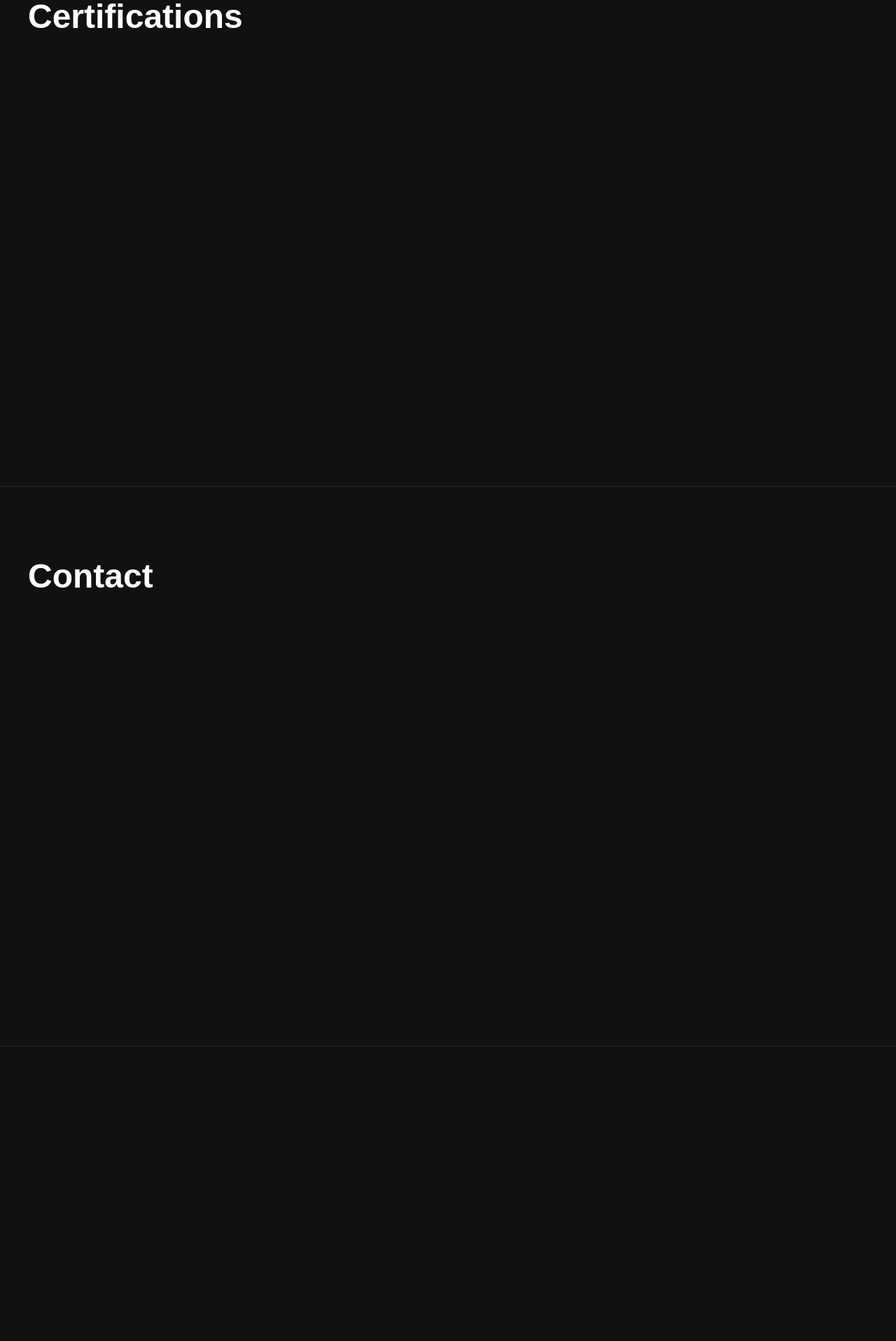
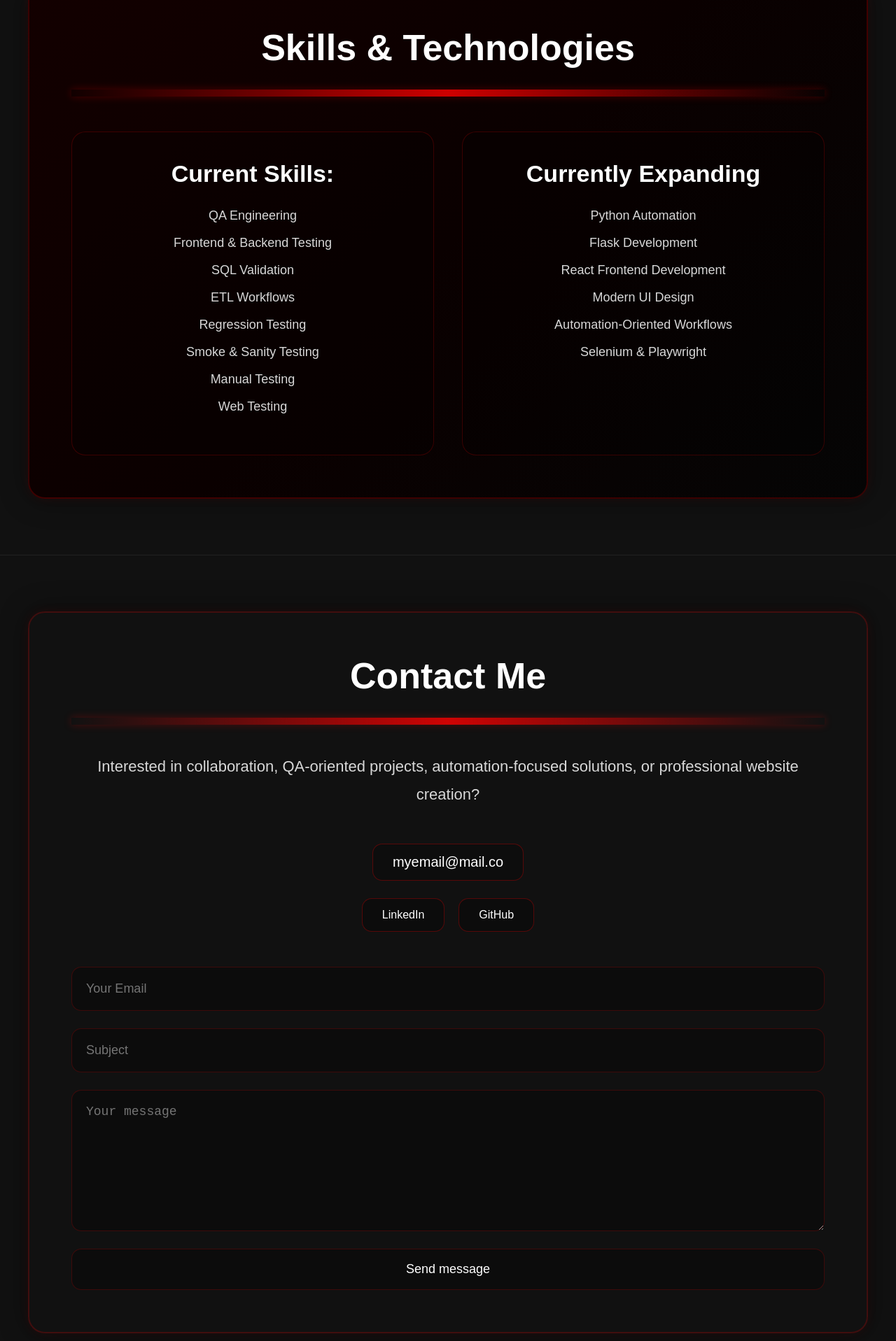
Before and after one commit to AdrianM-byte/amportfolio.ro, a React app in the folder frontend/: page / in a window 1280 px wide. Shown: the part 4903-6820 px from the top of the page at 70% size. Before the commit the page ends 6399 px from the top, so only its background shows below. Built offline with nearby package versions, Linux system fonts and the light colour scheme; the HTML template or start-up script is replaced by a standard one.

Commit message:
Completed portfolio core sections and contact layout

```diff
--- a/frontend/src/App.jsx
+++ b/frontend/src/App.jsx
@@ -3,6 +3,8 @@ import Hero from './components/hero/Hero'
 import About from './components/about/About'
 import Services from './components/services/Services'
 import Projects from './components/projects/Projects'
+import Skills from './components/skills/Skills'
+import Contact from './components/contact/Contact'
 
 function App() {
   return (
@@ -12,14 +14,8 @@ function App() {
       <About />
       <Services />
       <Projects />
-
-      <section id="certifications">
-        <h1>Certifications</h1>
-      </section>
-
-      <section id="contact">
-        <h1>Contact</h1>
-      </section>
+      <Skills />
+      <Contact />
     </div>
   )
 }
--- a/frontend/src/components/contact/Contact.jsx
+++ b/frontend/src/components/contact/Contact.jsx
@@ -0,0 +1,45 @@
+function Contact() {
+    return (
+        <section id="contact" className="contact">
+            <div className="contact-card">
+                <h2 className="section-title">Contact Me</h2>
+
+                <div className="section-divider"></div>
+
+                <p className="contact-description">
+                    Interested in collaboration, QA-oriented projects,
+                    automation-focused solutions, or professional website creation?
+                </p>
+
+                <div className="contact-links">
+                    <p className="contact-email">
+                        myemail@mail.co
+                    </p>
+
+                    <div className="contact-buttons">
+                        <a href="https://www.linkedin.com/in/adrian-marcu-83b6b7124/"
+                            target="_blank" rel="noopener noreferrer">
+                                LinkedIn
+                            </a>
+
+                        <a href="https://github.com/AdrianM-byte"
+                            target="_blank" rel="noopener noreferrer">
+                                GitHub
+                            </a>
+                    </div>
+
+                </div>
+
+                <form className="contact-form">
+                    <input type="email" placeholder="Your Email"/>
+                    <input type="text" placeholder="Subject"/>
+                    <textarea placeholder="Your message" rows="8"></textarea>
+                    <button type="submit">
+                        Send message
+                    </button>
+                </form>
+            </div>
+        </section>
+    )
+}
+export default Contact
--- /dev/null
+++ b/frontend/src/components/skills/Skills.jsx
@@ -0,0 +1,45 @@
+function skills() {
+    return (
+        <section id="certifications" className="skills">
+            <div className="skills-card">
+                <h2 className="section-title">
+                    Skills & Technologies
+                </h2>
+                <div className="section-divider"></div>
+
+                <div className="skills-grid">
+                    <div className="skill-group">
+                        <h3>Current Skills:</h3>
+                            <ul>
+                                <li>QA Engineering</li>
+                                <li>Frontend & Backend Testing</li>
+                                <li>SQL Validation</li>
+                                <li>ETL Workflows</li>
+                                <li>Regression Testing</li>
+                                <li>Smoke & Sanity Testing</li>
+                                <li>Manual Testing</li>
+                                <li>Web Testing</li>
+                            </ul>
+                    </div>
+
+                    <div className="skill-group">
+                        <h3> Currently Expanding</h3>
+                            <ul>
+                                <li>Python Automation</li>
+                                <li>Flask Development</li>
+                                <li>React Frontend Development</li>
+                                <li>Modern UI Design</li>
+                                <li>Automation-Oriented Workflows</li>
+                                <li>Selenium & Playwright</li>
+                            </ul>
+                    </div>
+                </div>
+
+            </div>
+
+        </section>
+
+    )
+
+}
+export default skills;
--- a/frontend/src/styles.css
+++ b/frontend/src/styles.css
@@ -449,3 +449,207 @@ header {
     font-size: 16px;
     letter-spacing: 1px;
 }
+
+.skills {
+    display:flex;
+    justify-content: center;
+
+    padding: 80px 40px;
+
+    min-height: auto;
+}
+
+.skills-card {
+    width: 100%;
+    max-width: 1600px;
+
+    background: linear-gradient(
+        135deg,
+        #130000,
+        #0a0000,
+        #050505
+    );
+
+    border: 2px solid rgba(255, 0, 0, 0.2);
+    border-radius: 24px;
+
+    padding: 60px;
+
+    box-shadow:
+        0 0 15px rgba(255, 0, 0, 0.08),
+        0 0 40px rgba(0, 0, 0, 0.45);
+}
+
+.skills-grid {
+    display: grid;
+    grid-template-columns: repeat(auto-fit, minmax(400px, 1fr));
+    gap: 40px;
+    margin-top: 50px;
+}
+
+.skill-group {
+    background: rgba(0, 0, 0, 0.2);
+    border: 1px solid rgba(255, 0, 0, 0.2);
+
+    border-radius: 20px;
+    padding: 40px;
+    transition: 0.3s;
+}
+
+.skill-group h3 {
+    font-size: 34px;
+    margin-bottom: 30px;
+    text-align: center;
+    color: white;
+}
+
+.skill-group ul {
+    list-style: none;
+}
+
+.skill-group li {
+    font-size: 18px;
+    color: #d8d8d8;
+    margin-bottom: 18px;
+    text-align: center;
+}
+
+.skill-group:hover {
+    transform: translateY(-5px);
+    border-color: rgba(255, 0, 0, 0.5);
+}
+
+.contact {
+    display: flex;
+    justify-content: center;
+
+    padding: 80px 40px;
+    min-height: auto;
+}
+
+.contact-card {
+    width: 100%;
+    max-width: 1200px;
+
+    background: linear-gradient (
+        135deg,
+        #120000,
+        #090000,
+        #040404
+    );
+
+    border: 2px solid rgba(255, 0, 0, 0.2);
+    border-radius: 24px;
+
+    padding: 60px;
+
+    box-shadow:
+        0 0 15px rgba(255, 0, 0, 0.08),
+        0 0 40px rgba(0, 0, 0, 0.45);
+}
+
+.contact-description {
+    text-align: center;
+    font-size: 22px;
+    color: #d8d8d8;
+    margin-bottom: 50px;
+    line-height: 1.8;
+}
+
+.contact-form {
+    display: flex;
+    flex-direction: column;
+    gap: 25px;
+}
+
+.contact-form input,
+.contact-form textarea {
+    background: rgba(0, 0, 0, 0.25);
+
+    border: 1px solid rgba(255, 0, 0, 0.2);
+
+    border-radius: 14px;
+    padding: 20px;
+    color: white;
+
+    font-size: 18px;
+    outline: none;
+    transition: 0.3s;
+}
+
+.contact-form textarea {
+    resize: vertical;
+}
+
+.contact-form button {
+    background: rgba(0, 0, 0, 0.25);
+    border: 1px solid rgba(255, 0, 0, 0.2);
+
+    border-radius: 14px;
+    padding: 18px;
+
+    color: white;
+    font-size: 18px;
+
+    cursor: pointer;
+    transition: 0.3s;
+}
+
+.contact-form button:hover {
+    transform: translateY(-3px);
+    border-color: rgba(255, 0, 0, 0.6);
+    background: rgba(255, 0, 0, 0.08);
+}
+
+.contact-links {
+    margin-bottom: 50px;
+    text-align: center;
+}
+
+.contact-email {
+    display: inline-block;
+
+    background: rgba(0, 0, 0, 0.225);
+    border: 1px solid rgba(255, 0, 0, 0.3);
+
+    border-radius: 14px;
+    padding: 14px 28px;
+
+    color:white;
+    font-size: 20px;
+    margin-bottom: 25px;
+    transition: 0.3s;
+}
+
+.contact-buttons {
+    display:flex;
+    justify-content: center;
+    gap: 20px;
+    flex-wrap: wrap;
+}
+
+.contact-buttons a{
+    text-decoration: none;
+    background: rgba(0, 0, 0, 0.25);
+    border: 1px solid rgba(255, 0, 0, 0.3);
+
+    border-radius: 14px;
+    padding: 14px 28px;
+
+    color: white;
+    transition: 0.3s;
+}
+
+.contact-buttons a:hover {
+    transform: translateY(-3px);
+    border-color: rgba(255, 0, 0, 0.6);
+    background: rgba(255, 0, 0, 0.08);
+}
+
+.contact-email:hover {
+  transform: translateY(-3px);
+
+  border-color: rgba(255, 0, 0, 0.6);
+
+  background: rgba(255, 0, 0, 0.08);
+}
```
Also changed, not shown: frontend/src/components/certifications/Certifications.jsx (deleted).
